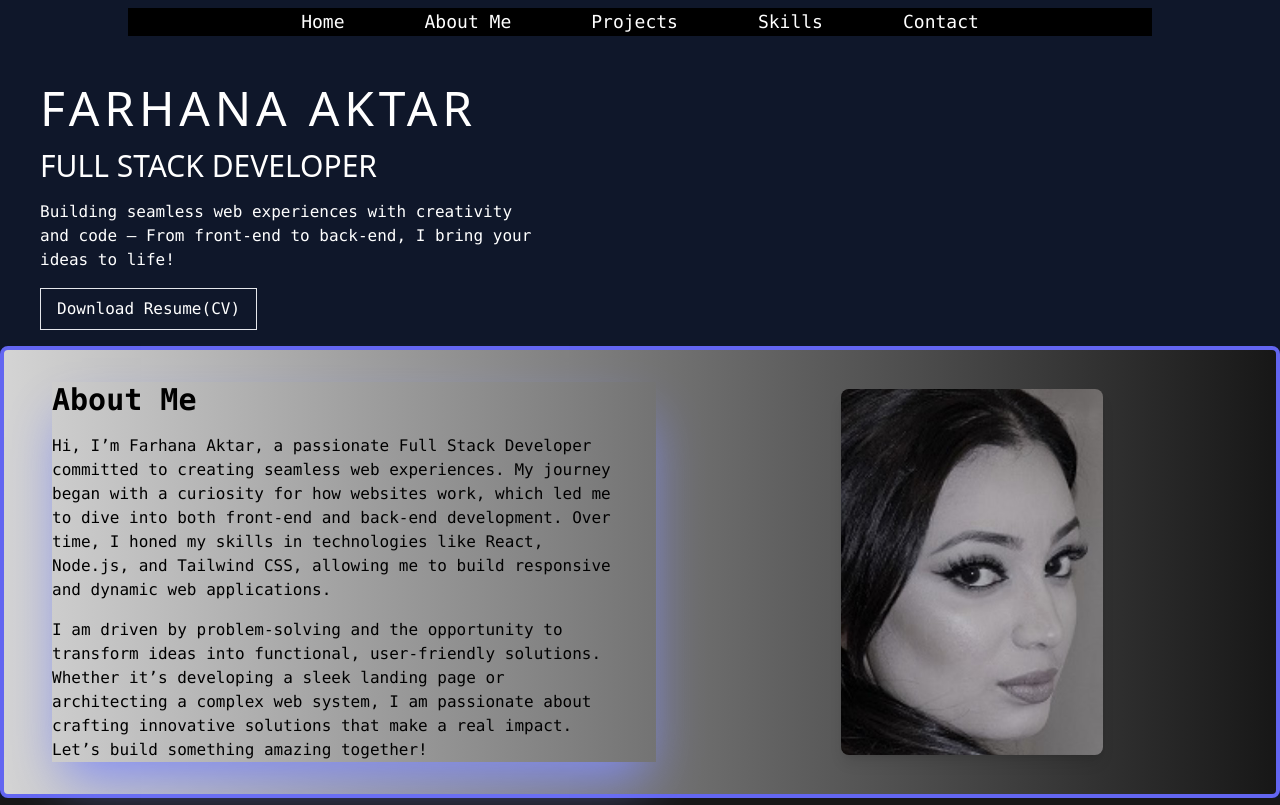
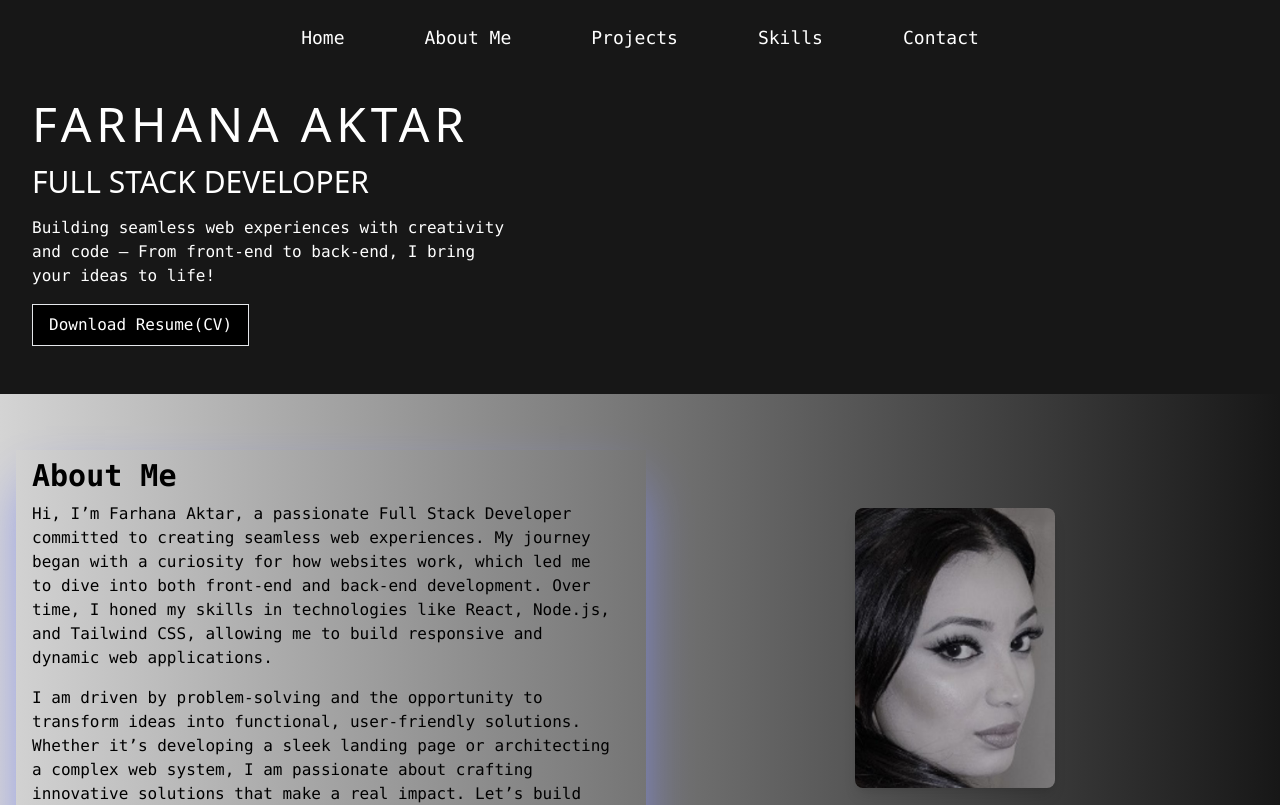
Before and after one commit to FarhanaUK/Portfolio, a React (Vite) app in the folder portfolio/: page / in a window 1280 px wide. Shown: the top 805 px of the page. Built offline with nearby package versions, Linux system fonts and the light colour scheme.

Commit message:
About me sizing

```diff
--- a/portfolio/src/App.jsx
+++ b/portfolio/src/App.jsx
@@ -4,7 +4,6 @@ import Contact from '../src/components/Contact'
 import Hero from '../src/components/Hero'
 import Projects from '../src/components/Projects'
 import Skills from '../src/components/Skills'
-import Header from './components/Header'
 import 'animate.css'
 
 
@@ -12,9 +11,7 @@ import { Routes, Route} from 'react-router-dom'
 
 const App = () => {
   return (
-    <div className="bg-slate-900">
-
-      <Header />
+    <div>
       <div>
         <main>
           <Routes>
@@ -22,6 +19,7 @@ const App = () => {
               path="/"
               element={
                 <>
+
                   <Hero />
                   <About />
                   <Projects />
--- a/portfolio/src/components/About.jsx
+++ b/portfolio/src/components/About.jsx
@@ -1,9 +1,15 @@
 function About() {
     return (
-      <div className="flex justify-between items-center bg-gradient-to-r from-neutral-300 to-neutral-900 p-8 border-4 border-indigo-500 rounded-lg"> {/* Added border and rounded corners */}
-        <div className="w-1/2 pr-8 ml-4 shadow-2xl shadow-indigo-400">
-          <h1 className="text-3xl font-mono font-bold mb-4">About Me</h1>
-          <p className="font-mono">
+      <div className="flex justify-center items-center">
+      <div className="flex justify-between items-center bg-gradient-to-r from-neutral-300 to-neutral-900 shadow-[0px_20px_10px_rgba(0,0,0,1)] py-14 p-4">
+
+
+        <div className="w-4/5 pr-8 shadow-2xl shadow-indigo-400">
+
+
+
+          <h1 className="text-3xl font-mono font-bold ml-4 my-2">About Me</h1>
+          <p className="font-mono ml-4">
             Hi, I’m Farhana Aktar, a passionate Full Stack Developer committed
             to creating seamless web experiences. My journey began with a
             curiosity for how websites work, which led me to dive into both
@@ -11,7 +17,7 @@ function About() {
             technologies like React, Node.js, and Tailwind CSS, allowing me to
             build responsive and dynamic web applications.
           </p>
-          <p className="mt-4 font-mono">
+          <p className="my-4 font-mono ml-4">
             I am driven by problem-solving and the opportunity to transform
             ideas into functional, user-friendly solutions. Whether it’s
             developing a sleek landing page or architecting a complex web
@@ -20,13 +26,14 @@ function About() {
           </p>
         </div>
 
-        <div className="w-1/3">
+        <div className="w-4/5 flex justify-center">
           <img
           src="/Screenshot 2024-12-26 164505.jpg"
           alt="Farhana Aktar"
-          height="324" width="262"
+          height="300" width="200"
           className="rounded-lg shadow-lg"/>
         </div>
+      </div>
       </div>
     );
 }
--- a/portfolio/src/components/Header.jsx
+++ b/portfolio/src/components/Header.jsx
@@ -4,7 +4,7 @@ function Header() {
     return (
     <div className="text-white p-2 mb-2 font-mono font-thin ">
   <div className="text-white" >
-        <nav className="flex justify-center bg-black max-w-screen-lg mx-auto flex justify-center">
+        <nav className="flex justify-center mt-4">
           <ul className="flex space-x-20">
             <li>
               <Link
--- a/portfolio/src/components/Hero.jsx
+++ b/portfolio/src/components/Hero.jsx
@@ -1,16 +1,26 @@
+import Header from "./Header";
 
 function Hero() {
   return (
-  <div className="flex flex-col justify-center ml-10 mt-10 items-start text-white">
+    <div className="bg-neutral-900">
+      <Header />
+      <div className="flex flex-col justify-center p-8 items-start text-white">
         <h1 className="text-5xl font-thin tracking-widest text-white animate__animated animate__fadeInLeft">
           FARHANA AKTAR
         </h1>
-  <h2 className="font-NotoSansMono text-3xl mt-4">FULL STACK DEVELOPER</h2>
-  <p className= "font-mono mt-4 w-2/5">Building seamless web experiences with creativity and code – From front-end to back-end, I bring your ideas to life!</p>
-  <button className=" font-mono border px-4 py-2 mt-4 mb-4 animate__animated animate__pulse">Download Resume(CV)</button>
-
+        <h2 className="font-NotoSansMono text-3xl mt-4">
+          FULL STACK DEVELOPER
+        </h2>
+        <p className="font-mono mt-4 w-2/5">
+          Building seamless web experiences with creativity and code – From
+          front-end to back-end, I bring your ideas to life!
+        </p>
+        <button className=" bg-black font-mono border px-4 py-2 mt-4 mb-4 animate__animated animate__pulse">
+          Download Resume(CV)
+        </button>
       </div>
-    )
+    </div>
+  );
 }
 
 export default Hero;
--- a/portfolio/src/components/Projects.jsx
+++ b/portfolio/src/components/Projects.jsx
@@ -33,7 +33,7 @@ function Projects() {
       <h1 className="text-3xl font-bold mb-8 font-mono">Projects</h1>
       <div className="grid grid-cols-1 sm:grid-cols-2 lg:grid-cols-3 gap-8 ">
         {projects.map((projects, index) => (
-          <div key={index} className="shadow-2xl shadow-indigo-900 bg-black text-gray-800 shadow-xl rounded-xl overflow-hidden hover:shadow-xl transform hover:scale-105 transition duration-300 ">
+          <div key={index} className="shadow-2xl shadow-indigo-500 bg-black text-gray-800 shadow-xl rounded-xl overflow-hidden hover:shadow-xl transform hover:scale-105 transition duration-300 ">
             <img
         src={projects.image}
         alt={projects.title}
```
Also changed, not shown: portfolio/public/london2.jpg (added). Lines whose indentation alone changed are shown as unchanged.
